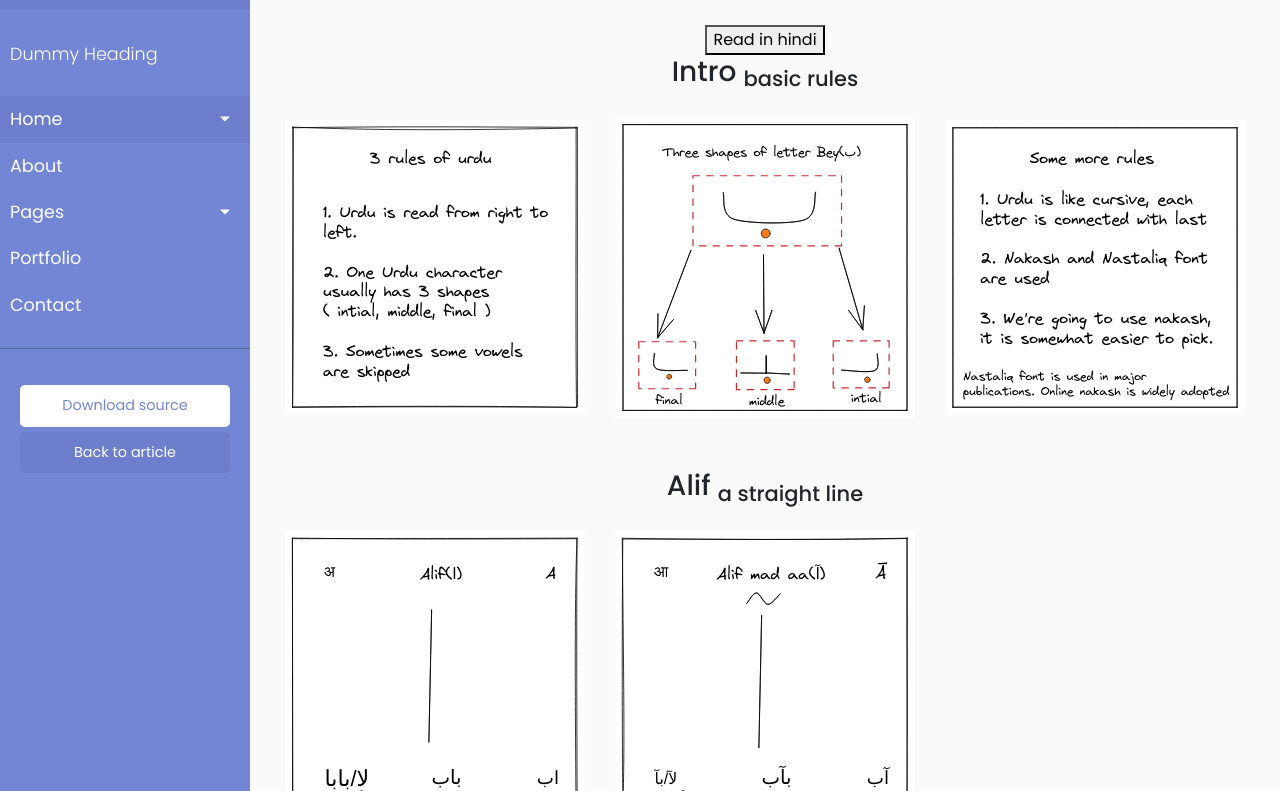
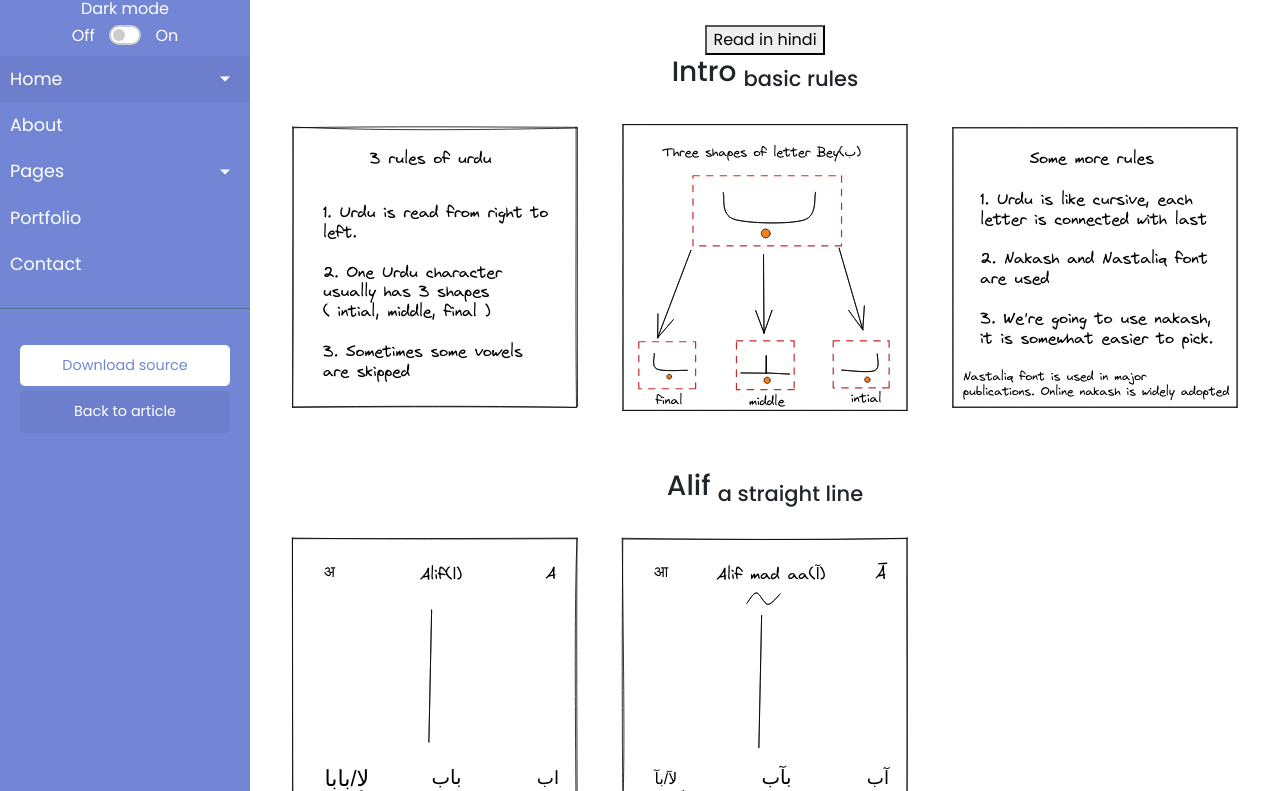
Before and after one commit to sahilkashyap64/learn-urdu-with-hindi, a plain HTML site: page index3.html in a window 1280 px wide. Shown: the part 105-896 px from the top of the page. Drawn offline with nearby package versions, Linux system fonts and the light colour scheme; a web font is replaced by a local one.

Commit message:
darkmode added

```diff
--- a/index3.html
+++ b/index3.html
@@ -17,7 +17,12 @@
     <!-- Font Awesome JS -->
     <script defer src="https://use.fontawesome.com/releases/v5.0.13/js/solid.js" integrity="sha384-tzzSw1/Vo+0N5UhStP3bvwWPq+uvzCMfrN1fEFe+xBmv1C/AtVX5K0uZtmcHitFZ" crossorigin="anonymous"></script>
     <script defer src="https://use.fontawesome.com/releases/v5.0.13/js/fontawesome.js" integrity="sha384-6OIrr52G08NpOFSZdxxz1xdNSndlD4vdcf/q2myIUVO0VsqaGHJsB0RaBE01VTOY" crossorigin="anonymous"></script>
-
+<!-- <style>
+*{
+  box-sizing: border-box;
+  background:rgb(0 100 0/ 0.1) !important;
+  outline: 1px solid limegreen !important;
+}</style> -->
 </head>
 
 <body>
@@ -26,11 +31,21 @@
         <!-- Sidebar Holder -->
         <nav id="sidebar">
             <div class="sidebar-header">
-                <h3>Bootstrap Sidebar</h3>
+                <h3>Urdu</h3>
             </div>
 
             <ul class="list-unstyled components">
-                <p>Dummy Heading</p>
+
+              <li class="text-center">
+                <span>Dark mode</span>
+                <div class="w-100 d-flex justify-content-center"> <label class="custom-control teleport-switch">
+                  <span class="teleport-switch-control-description">Off</span>
+                  <input type="checkbox" class="teleport-switch-control-input">
+                  <span class="teleport-switch-control-indicator"></span>
+                  <span class="teleport-switch-control-description">On</span>
+                  </label></div>
+
+                </li>
                 <li class="active">
                     <a href="#homeSubmenu" data-toggle="collapse" aria-expanded="false" class="dropdown-toggle">Home</a>
                     <ul class="collapse list-unstyled" id="homeSubmenu">
@@ -81,7 +96,7 @@
         <!-- Page Content Holder -->
         <div id="content">
 
-            <nav class="navbar navbar-expand-lg navbar-light bg-light">
+            <nav class="navbar navbar-expand-lg ">
                 <div class="container-fluid">
 
                     <button type="button" id="sidebarCollapse" class="navbar-btn">
@@ -682,7 +697,7 @@
 
               </div>
             </section>
-            <h2>Collapsible Sidebar Using Bootstrap 4</h2>
+            <!-- <h2>Collapsible Sidebar Using Bootstrap 4</h2>
             <p>Lorem ipsum dolor sit amet, consectetur adipisicing elit, sed do eiusmod tempor incididunt ut labore et dolore magna aliqua. Ut enim ad minim veniam, quis nostrud exercitation ullamco laboris nisi ut aliquip ex ea commodo consequat. Duis aute irure dolor in reprehenderit in voluptate velit esse cillum dolore eu fugiat nulla pariatur. Excepteur sint occaecat cupidatat non proident, sunt in culpa qui officia deserunt mollit anim id est laborum.</p>
             <p>Lorem ipsum dolor sit amet, consectetur adipisicing elit, sed do eiusmod tempor incididunt ut labore et dolore magna aliqua. Ut enim ad minim veniam, quis nostrud exercitation ullamco laboris nisi ut aliquip ex ea commodo consequat. Duis aute irure dolor in reprehenderit in voluptate velit esse cillum dolore eu fugiat nulla pariatur. Excepteur sint occaecat cupidatat non proident, sunt in culpa qui officia deserunt mollit anim id est laborum.</p>
 
@@ -699,7 +714,7 @@
             <div class="line"></div>
 
             <h3>Lorem Ipsum Dolor</h3>
-            <p>Lorem ipsum dolor sit amet, consectetur adipisicing elit, sed do eiusmod tempor incididunt ut labore et dolore magna aliqua. Ut enim ad minim veniam, quis nostrud exercitation ullamco laboris nisi ut aliquip ex ea commodo consequat. Duis aute irure dolor in reprehenderit in voluptate velit esse cillum dolore eu fugiat nulla pariatur. Excepteur sint occaecat cupidatat non proident, sunt in culpa qui officia deserunt mollit anim id est laborum.</p>
+            <p>Lorem ipsum dolor sit amet, consectetur adipisicing elit, sed do eiusmod tempor incididunt ut labore et dolore magna aliqua. Ut enim ad minim veniam, quis nostrud exercitation ullamco laboris nisi ut aliquip ex ea commodo consequat. Duis aute irure dolor in reprehenderit in voluptate velit esse cillum dolore eu fugiat nulla pariatur. Excepteur sint occaecat cupidatat non proident, sunt in culpa qui officia deserunt mollit anim id est laborum.</p> -->
         </div>
     </div>
 
@@ -721,6 +736,16 @@
 </body>
 
 </html>
+<style>
+
+  /* .wrapper {
+    filter: invert(93%) hue-rotate(180deg) !important;
+  } */
+
+  .dark-mode{
+    filter: invert(100%) hue-rotate(180deg);
+  }
+</style>
 <script>
 
   document.addEventListener("DOMContentLoaded", () => {
@@ -760,6 +785,77 @@
     all_hays.data = path+"all-hays-hi.svg"
     all_j.data = path+"all-j-hi.svg"
   });
+
+  const cbDarkMode = document.getElementsByClassName('teleport-switch-control-input')[0];
+    cbDarkMode.addEventListener('change', function(){
+      // let element=document.querySelector("#sidebar");
+      // let navbar=document.querySelector("#content > nav");
+      let content=document.querySelector("#content");
+
+      // console.log("element",element);
+      // element.classList.toggle("navbar-dark");
+      // navbar.classList.toggle("navbar-dark");
+      // element.classList.toggle("bg-dark");
+      // navbar.classList.toggle("bg-dark");
+      content.classList.toggle("dark-mode");
+    });
   });
   </script>
 <!-- https://bootstrapious.com/p/bootstrap-sidebar -->
+<style>
+.custom-control.teleport-switch {
+--color: #4cd964;
+padding-left: 0; }
+.custom-control.teleport-switch .teleport-switch-control-input {
+display: none; }
+.custom-control.teleport-switch .teleport-switch-control-input:checked ~ .teleport-switch-control-indicator {
+border-color: var(--color); }
+.custom-control.teleport-switch .teleport-switch-control-input:checked ~ .teleport-switch-control-indicator::after {
+left: -14px; }
+.custom-control.teleport-switch .teleport-switch-control-input:checked ~ .teleport-switch-control-indicator::before {
+right: 2px;
+background-color: var(--color); }
+.custom-control.teleport-switch .teleport-switch-control-input:disabled ~ .teleport-switch-control-indicator {
+opacity: .4; }
+.custom-control.teleport-switch .teleport-switch-control-indicator {
+display: inline-block;
+position: relative;
+margin: 0 10px;
+top: 4px;
+width: 32px;
+height: 20px;
+background: #fff;
+border-radius: 16px;
+-webkit-transition: .3s;
+-o-transition: .3s;
+transition: .3s;
+border: 2px solid #ccc;
+overflow: hidden; }
+.custom-control.teleport-switch .teleport-switch-control-indicator::after {
+content: '';
+display: block;
+position: absolute;
+width: 12px;
+height: 12px;
+border-radius: 50%;
+-webkit-transition: .3s;
+-o-transition: .3s;
+transition: .3s;
+top: 2px;
+left: 2px;
+background: #ccc; }
+.custom-control.teleport-switch .teleport-switch-control-indicator::before {
+content: '';
+display: block;
+position: absolute;
+width: 12px;
+height: 12px;
+border-radius: 50%;
+-webkit-transition: .3s;
+-o-transition: .3s;
+transition: .3s;
+top: 2px;
+right: -14px;
+background: #ccc; }
+
+</style>
--- a/style5.css
+++ b/style5.css
@@ -153,6 +153,7 @@ a.article, a.article:hover {
     padding: 20px;
     min-height: 100vh;
     transition: all 0.3s;
+    background-color: #ffffff;
 }
 
 #sidebarCollapse {
```
